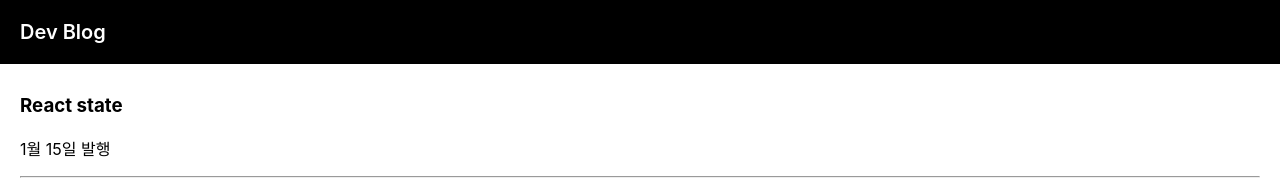
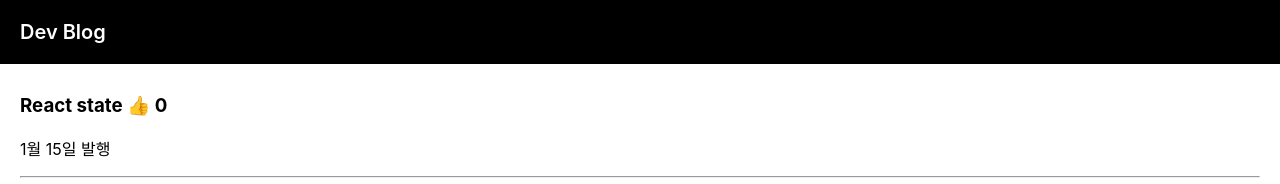
Before and after one commit to glenn-a810/React_StudyShop, a React (Create React App) app in the folder blog/: page / in a window 1280 px wide. Shown: the top 184 px of the page. Built offline with nearby package versions, Linux system fonts and the light colour scheme.

Commit message:
onClick={}로 이벤트 핸들러. state를 변경하려면 state 변경함수를 써서 해야함.

```diff
--- a/blog/src/App.js
+++ b/blog/src/App.js
@@ -2,7 +2,8 @@
 import { useState } from 'react';
 
 function App() {
-  const [title,titleEdit] = useState(['React state','Vue state','Dart?']);
+  let [title, titleEdit] = useState(['React state', 'Vue state', 'Dart?']);
+  let [like, likeEdit] = useState(0)
   // const posts = 'React vs Vue';
 
   return (
@@ -11,7 +12,9 @@
         <div>Dev Blog</div>
       </div>
       <div className="list">
-        <h3>{title[0]}</h3>
+        <h3>
+          {title[0]} <span onClick={() => {likeEdit(like++)}}> 👍 </span> {like}
+        </h3>
         <p>1월 15일 발행</p>
         <hr />
       </div>
```
